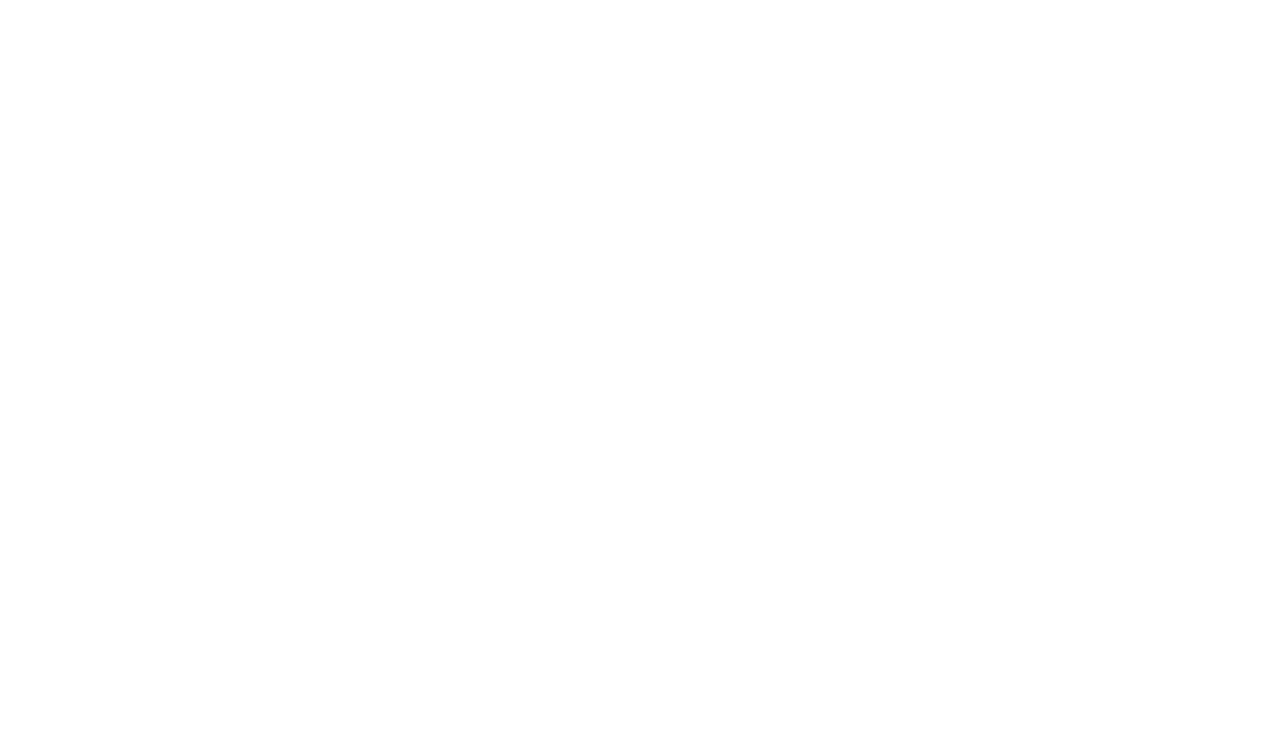
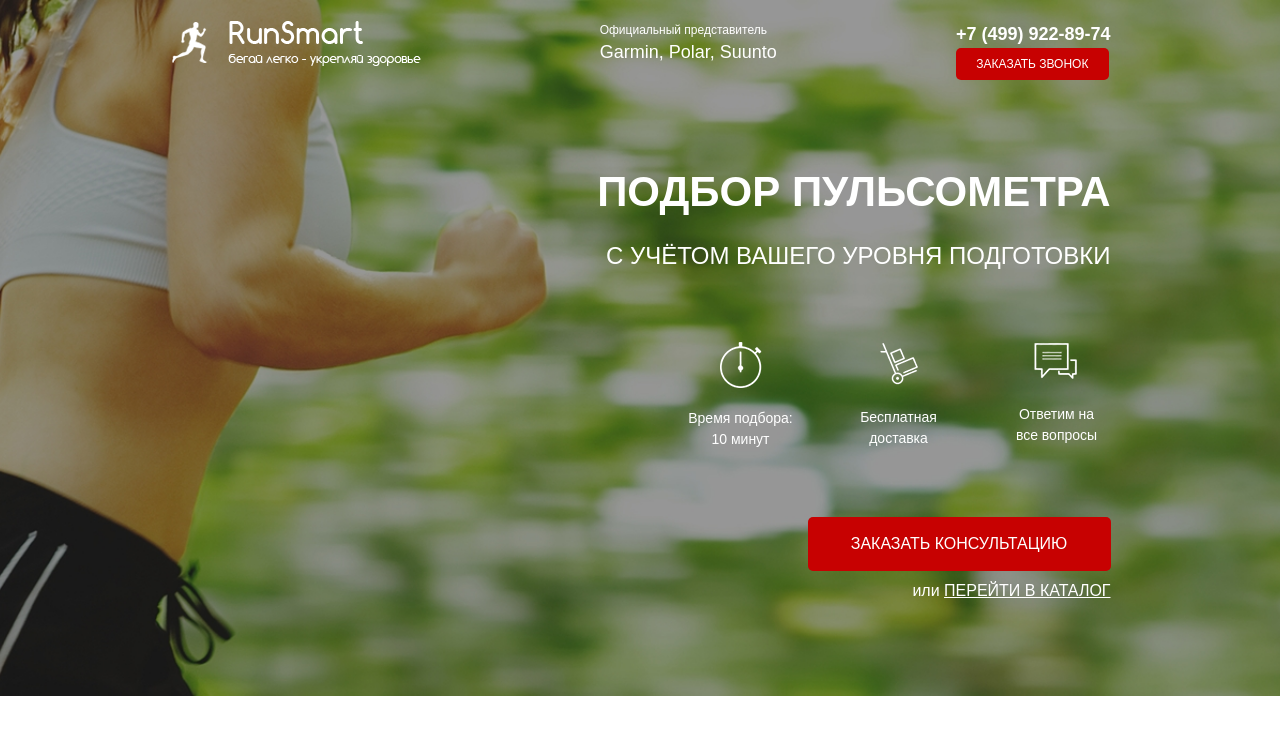
Before and after one commit to oleh-coder/pulsometer, a website: page src/index.html in a window 1280 px wide. Drawn offline with Linux system fonts and the light colour scheme.

Commit message:
Сверстали 1-ю секцию и за стилизовали

```diff
--- a/src/index.html
+++ b/src/index.html
@@ -13,6 +13,49 @@
     <link rel="stylesheet" href="css/style.min.css">
 </head>
 <body>
-
+    <div class="promo">
+        <div class="container">
+            <header class="header">
+                <a href="#" class="header__logo">
+                    <img src="img/logo/logo.png" alt="Pulsometer">
+                </a>
+                <div class="header__offical">
+                    Официальный представитель
+                    <span>Garmin, Polar, Suunto</span>
+                </div>
+                <div class="header__contacts">
+                    <a href="tel:+74999228974" class="header__phone">+7 (499) 922-89-74</a>
+                    <button class="button">заказать звонок</button>
+                </div>
+            </header>
+            <div class="promo__wrapper">
+                <h1 class="promo__header">
+                    Подбор пульсометра
+                </h1>
+                <h2 class="promo__subheader">
+                    с учётом Вашего уровня подготовки
+                </h2>
+                <div class="promo__icons">
+                    <div class="promo__icon">
+                        <img src="icons/main/timer.png" alt="timer">
+                        Время подбора: 10 минут
+                    </div>
+                    <div class="promo__icon">
+                        <img src="icons/main/hand-cart.png" alt="hand-cart">
+                        Бесплатная доставка
+                    </div>
+                    <div class="promo__icon">
+                        <img src="icons/main/messages.png" alt="messages">
+                        Ответим на<br>все вопросы
+                    </div>
+                </div>
+                <button class="button button_main">Заказать консультацию</button>
+                <div class="promo__link">
+                    или
+                    <a href="#">Перейти в каталог</a>
+                </div>
+            </div>
+        </div>
+    </div>
 </body>
 </html>
--- /dev/null
+++ b/src/sass/blocks/_buttons.scss
@@ -0,0 +1,18 @@
+.button{
+    background-color: #C70101;
+    width: 153px;
+    height: 32px;
+    border-radius: 5px;
+    border: none;
+
+    color: #FFF;
+    font-size: 12px;
+    font-weight: 500;
+    text-transform: uppercase;
+    &_main{
+        width: 303px;
+        height: 54px;
+        font-size: 16px;
+        margin-top: 67px;
+    }
+}
--- /dev/null
+++ b/src/sass/blocks/_header.scss
@@ -0,0 +1,32 @@
+.header{
+    display: flex;
+    justify-content: space-between;
+    justify-items: center;
+
+    &__logo{
+        width: 251px;
+        img{
+            width: 100%;
+        }
+    }
+    &__offical{
+        color: #fff;
+        font-size: 12px;
+        font-weight: 500;
+        span{
+            display: block;
+            font-size: 18px;
+        }
+    }
+    &__phone{
+        display: block;
+        color: #fff;
+        font-size: 18px;
+        font-weight: 700;
+        &:hover {
+            color: #fff;
+            text-decoration: none;
+        }
+    }
+
+}
--- /dev/null
+++ b/src/sass/blocks/_promo.scss
@@ -0,0 +1,54 @@
+.promo{
+    min-height: 650px;
+    background: url("/img/bg/main/main.jpg") center (center/cover) no-repeat;
+    padding: 21px 0 93px 0;
+    &__wrapper{
+        display: flex;
+        flex-direction: column;
+        align-items: flex-end;
+    }
+    &__header{
+        color: #FFF;
+        font-size: 42px;
+        line-height: 42px;
+        font-weight: 700;
+        text-transform: uppercase;
+        margin-top: 91px;
+    }
+    &__subheader{
+        color:#FFF;
+        font-size: 24px;
+        font-weight: 500;
+        text-transform: uppercase;
+        margin-top: 17px;
+    }
+    &__icons{
+        width: 424px;
+        display: flex;
+        justify-content: space-between;
+        margin-top: 60px;
+    }
+    &__icon {
+        width: 108px;
+        text-align: center;
+        color: #FFF;
+        font-size: 14px;
+        font-weight: 500;
+        img {
+            display: block;
+            margin: 0 auto;
+            margin-bottom: 20px;
+        }
+    }
+    &__link{
+        color: #FFF;
+        font-size: 16px;
+        font-weight: 500;
+        margin-top: 8px;
+        a{
+            color: #FFF;
+            text-transform: uppercase;
+            text-decoration: underline;
+        }
+    }
+}
--- a/src/sass/style.scss
+++ b/src/sass/style.scss
@@ -0,0 +1,13 @@
+@import 'base/variables';
+* {
+    font-family: 'Museo Sans Cyrl', sans-serif;
+}
+.container {
+    max-width: 941px;
+    margin: 0 auto;
+}
+@import 'blocks/promo';
+@import 'blocks/header';
+@import 'blocks/buttons';
+@import 'blocks/advantages';
+@import 'blocks/titles';
```
Also changed, not shown: src/css/style.min.css, src/sass/blocks/_advantages.scss (added), src/sass/blocks/_titles.scss (added).
